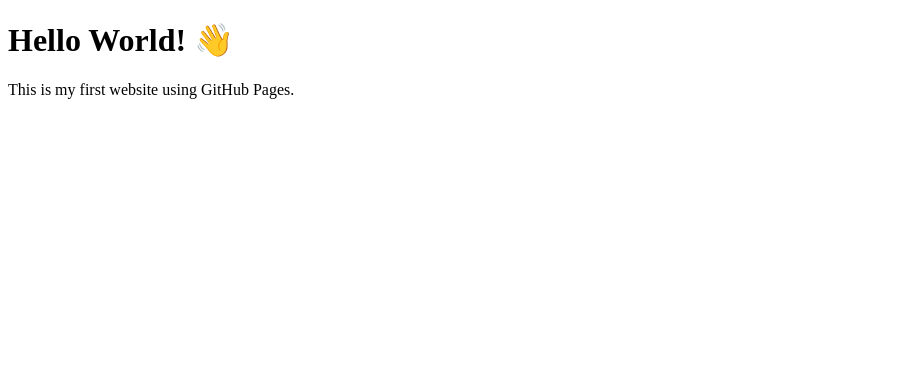
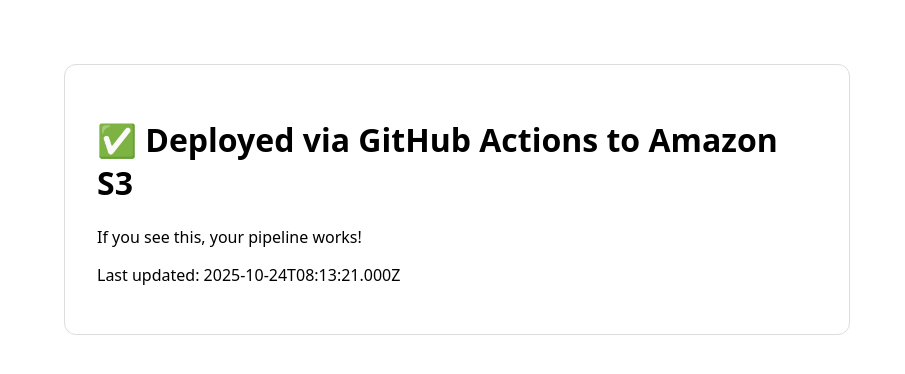
Before and after one commit to lladrayo/lladrayo.github.io, a plain HTML site: page index.html in a window 1280 px wide. Shown: the whole page, without its empty margins (0-905 px from the left). Drawn offline with Linux system fonts and the light colour scheme.

Commit message:
Update index.html

```diff
--- a/index.html
+++ b/index.html
@@ -1,11 +1,19 @@
 <!doctype html>
 <html lang="en">
-<head>
-  <meta charset="utf-8">
-  <title>My First Website</title>
-</head>
-<body>
-  <h1>Hello World! 👋</h1>
-  <p>This is my first website using GitHub Pages.</p>
-</body>
+  <head>
+    <meta charset="utf-8" />
+    <meta name="viewport" content="width=device-width, initial-scale=1" />
+    <title>Hello from S3</title>
+    <style>
+      body { font-family: system-ui, sans-serif; margin: 4rem; }
+      .card { max-width: 720px; padding: 2rem; border: 1px solid #ddd; border-radius: 12px; }
+    </style>
+  </head>
+  <body>
+    <div class="card">
+      <h1>✅ Deployed via GitHub Actions to Amazon S3</h1>
+      <p>If you see this, your pipeline works!</p>
+      <p>Last updated: <script>document.write(new Date().toISOString());</script></p>
+    </div>
+  </body>
 </html>
```
